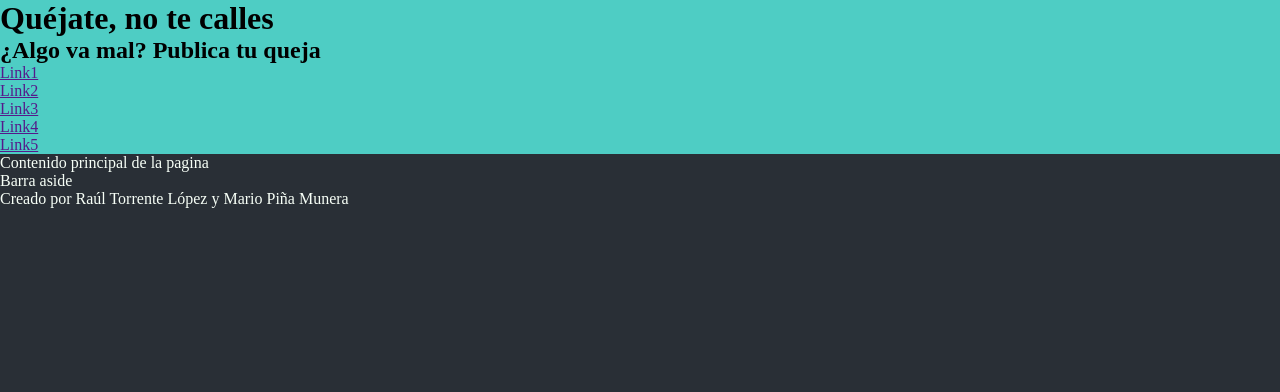
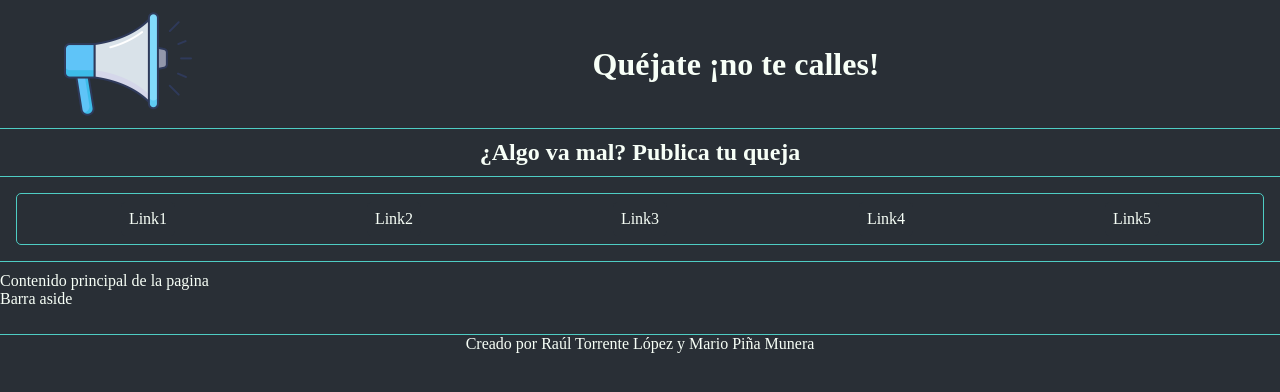
Before and after one commit to raultl12/ProyectoTW, a PHP site: page / in a window 1280 px wide. Shown: the top 392 px of the page. Run offline with PHP 8.4, Linux system fonts and the light colour scheme.

Commit message:
Avances en diseño
Se ha añadido imagen logo, dado forma a la nav y diseñado la cabecera de la pagina

```diff
--- a/index.html
+++ b/index.html
@@ -9,7 +9,11 @@
 </head>
 <body>
     <header>
-        <h1>Quéjate, no te calles</h1>
+        <div class="cabecera">
+            <img src="./img/megafono.png" alt="megafono" class="pageLogo">
+            <h1>Quéjate ¡no te calles!</h1>
+        </div>
+
         <h2>¿Algo va mal? Publica tu queja</h2>
 
         <nav>
--- a/style.css
+++ b/style.css
@@ -23,6 +23,21 @@ Paleta usada: 3
     padding: 0;
 }
 
+h1, h2{
+    color: #F7FFF7;
+    display: flex;
+    vertical-align: middle;
+    align-items: center;
+    justify-content: center;
+    margin: auto;
+}
+
+h2{
+    border-top: 1px solid #4ECDC4;
+    border-bottom: 1px solid #4ECDC4;
+    padding: 10px;
+}
+
 p{
     color: #F7FFF7;
 }
@@ -32,5 +47,59 @@ body{
 }
 
 header{
-    background-color: #4ECDC4;
+    background-color: #292F36;
 }
+
+nav{
+    border: 1px solid #4ECDC4;
+    margin: 1rem 1rem;
+    padding: 0.5rem;
+    border-radius: 5px;
+}
+
+ul{
+    display: flex;
+    justify-content: space-around;
+}
+
+li{
+    display: inline;
+    justify-content: space-between;
+    background-color: #292F36;
+    padding: 0.5rem;
+    border-radius: 5px;
+}
+
+a{
+    text-decoration: none;
+    color: #F7FFF7;
+
+}
+
+a:hover{
+    border-bottom: 2px solid #4ECDC4;
+}
+
+footer{
+    display: flex;
+    align-items: center;
+    justify-content: center;
+    border-top: 1px solid #4ECDC4;
+    margin-top: 2%;
+}
+
+.pageLogo{
+    display: inline;
+    max-width: 10%;
+    max-height: 10%;
+    margin-left: 5%;
+}
+
+.cabecera{
+    display: flex;
+}
+
+.contenido{
+    border-top: 1px solid #4ECDC4;
+    padding-top: 10px;
+}
```
Also changed, not shown: img/megafono.png (added).
